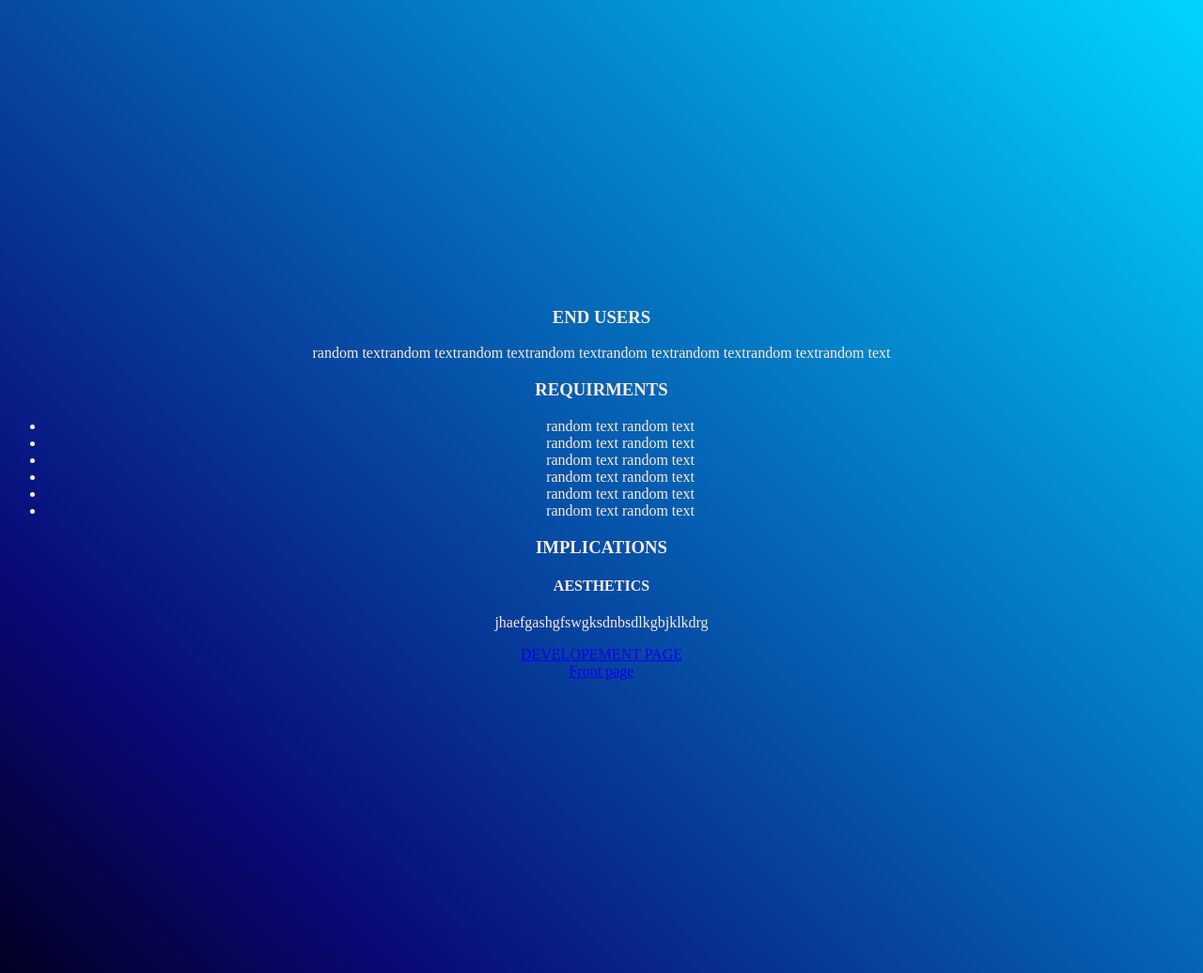
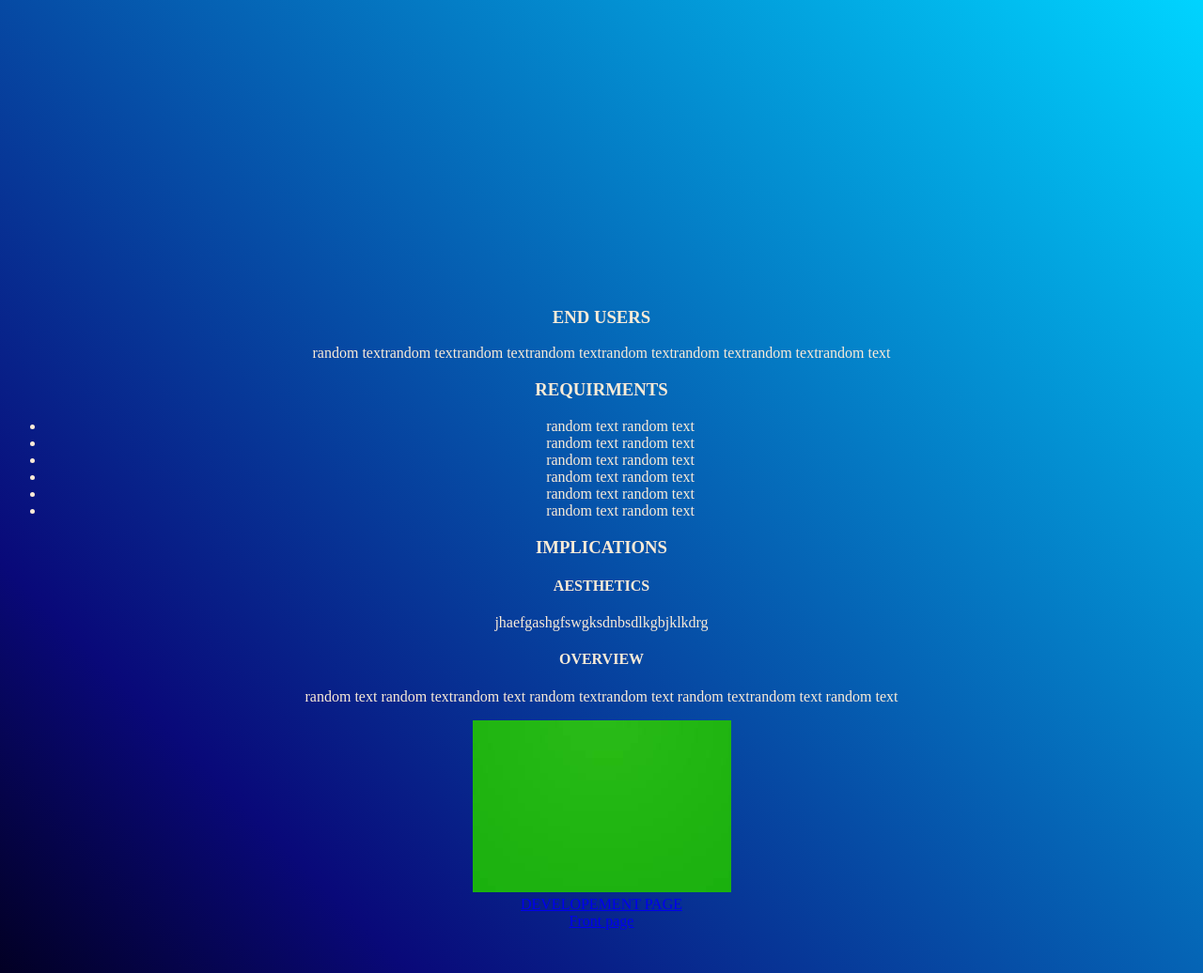
Before and after one commit to Rie2509/Year-11-portfolio, a plain HTML site: page page2.html in a window 1280 px wide. Shown: the whole page at 94% size. Drawn offline with Linux system fonts and the light colour scheme.

Commit message:
update image

```diff
--- a/page2.html
+++ b/page2.html
@@ -24,6 +24,10 @@
     <h3>IMPLICATIONS</h3>
     <h4>AESTHETICS</h4>
     <p>jhaefgashgfswgksdnbsdlkgbjklkdrg</p>
+    <h4>OVERVIEW</h4>
+    <p>random text random textrandom text random textrandom text random textrandom text random text</p>
+    <img src="download.jfif">
+    <br>
     <a href="development.html">DEVELOPEMENT PAGE</a>
     <br>
     <a href="index.html">Front page</a>
```
Also changed, not shown: development.html (+1 -1 lines), index.html (+1 -1 lines), download.jfif (added).
